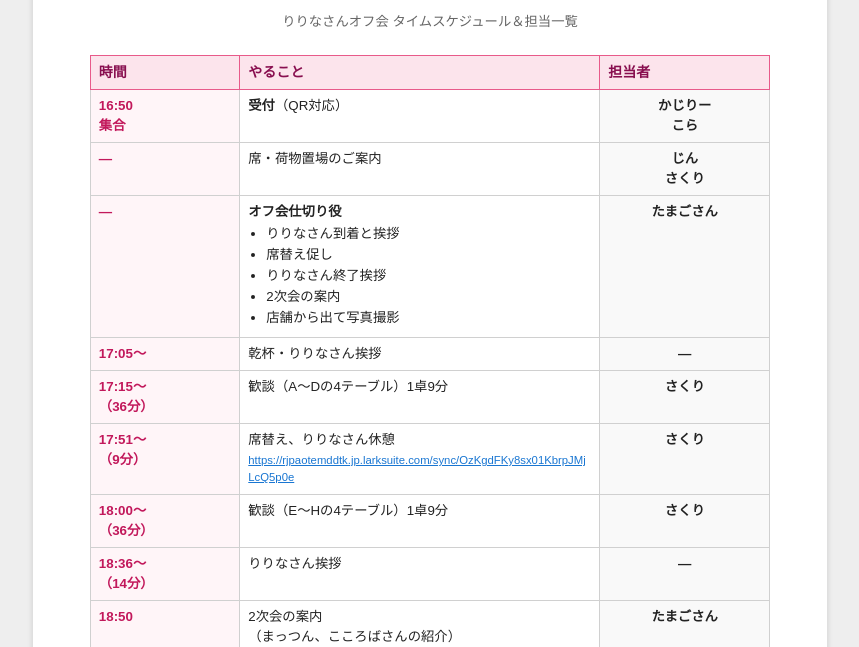
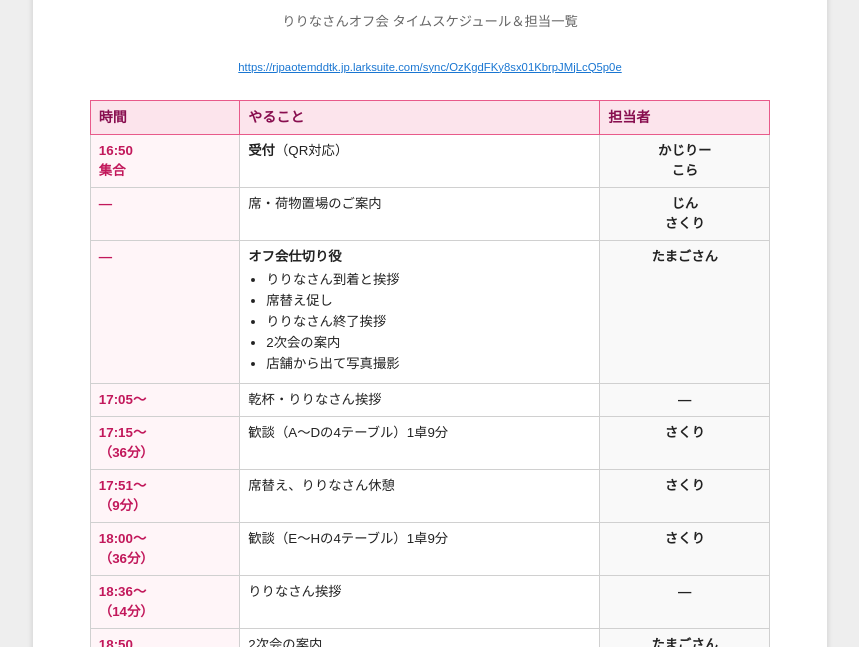
Before and after one commit to tamagoojiji/manehapi-offkai, a plain HTML site: page index.html in a window 1280 px wide. Shown: the part 148-795 px from the top of the page, without its empty margins (210-1069 px from the left). Drawn offline with Linux system fonts and the light colour scheme.

Commit message:
update: Lark URLをタイトル直下に移動
Co-Authored-By: Claude Opus 4.7 (1M context) <noreply@anthropic.com>

```diff
--- a/index.html
+++ b/index.html
@@ -145,6 +145,10 @@
 <h1>マネハピ部オフ会 進行表</h1>
 <div class="subtitle">りりなさんオフ会 タイムスケジュール＆担当一覧</div>
 
+<div style="text-align:center; margin-bottom:6mm;">
+  <a class="link" href="https://rjpaotemddtk.jp.larksuite.com/sync/OzKgdFKy8sx01KbrpJMjLcQ5p0e" target="_blank" rel="noopener">https://rjpaotemddtk.jp.larksuite.com/sync/OzKgdFKy8sx01KbrpJMjLcQ5p0e</a>
+</div>
+
 <table>
   <thead>
     <tr>
@@ -192,10 +196,7 @@
     </tr>
     <tr>
       <td class="time">17:51～<br>（9分）</td>
-      <td class="task">
-        席替え、りりなさん休憩<br>
-        <a class="link" href="https://rjpaotemddtk.jp.larksuite.com/sync/OzKgdFKy8sx01KbrpJMjLcQ5p0e" target="_blank" rel="noopener">https://rjpaotemddtk.jp.larksuite.com/sync/OzKgdFKy8sx01KbrpJMjLcQ5p0e</a>
-      </td>
+      <td class="task">席替え、りりなさん休憩</td>
       <td class="staff">さくり</td>
     </tr>
     <tr>
```
